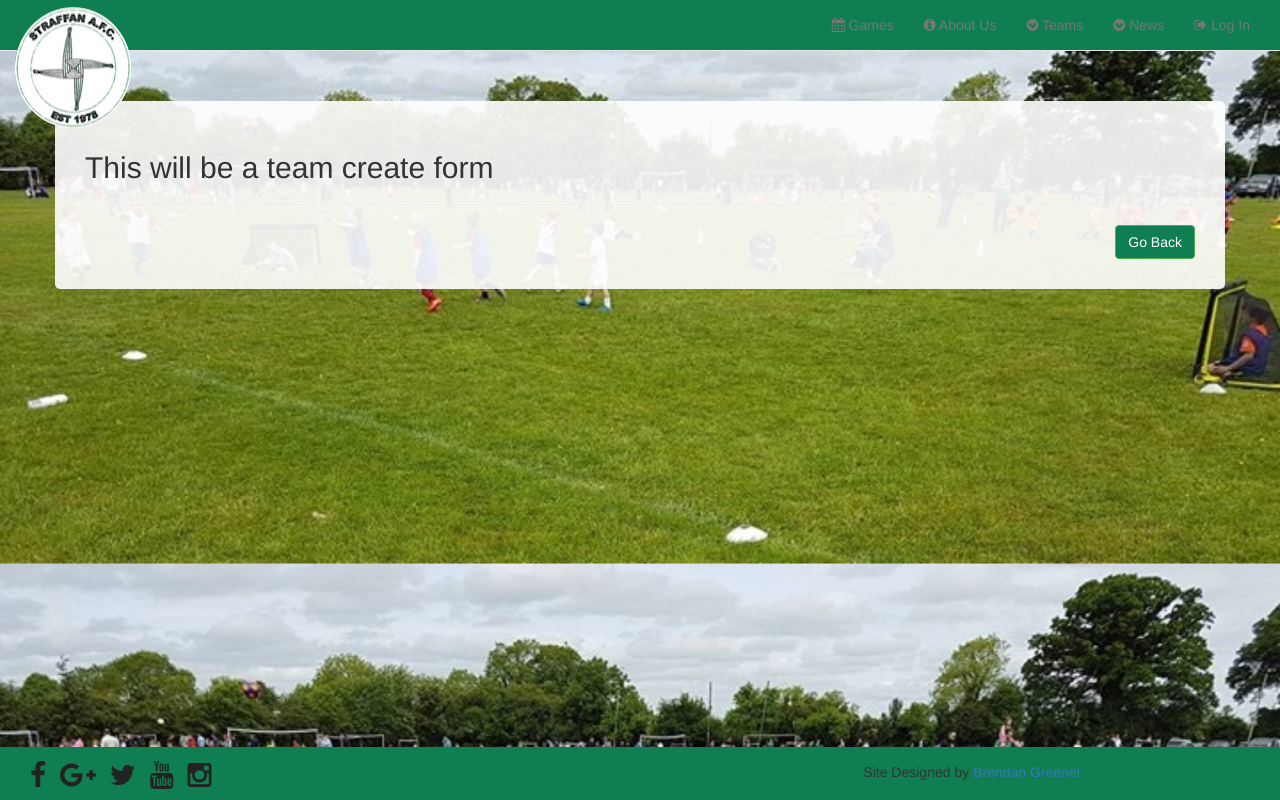
After one commit to brendanjgreene/StraffanAFC, a Django app: page /team/new/ in a window 1280 px wide. The commit adds this page. Run offline with Django 3.2, Linux system fonts and the light colour scheme; parts of the project's set-up code (start-up, migrations or seed data) failed here and were passed over; some libraries are stand-ins or nearby versions.

Commit message:
create teams template

```diff
--- a/StraffanAFC/urls.py
+++ b/StraffanAFC/urls.py
@@ -25,6 +25,7 @@
     url(r'^pages/', include('django.contrib.flatpages.urls')),
     url(r'^players/$', home_views.get_players, name='players'),
     url(r'^team/(?P<id>\d+)$', home_views.get_team, name='get_team'),
+    url(r'^teams/$', home_views.get_teams, name='get_teams'),
     url(r'^about/', home_views.get_info, name='info'),
     url(r'^profile/', home_views.profile, name='profile'),
     url(r'^team/new/', home_views.new_team, name='newteam'),
--- a/Template/base.html
+++ b/Template/base.html
@@ -33,12 +33,14 @@
                     <a href="#" class="dropdown-toggle" data-toggle="dropdown" role="button" aria-expanded="true">
                          <i class="fa fa-chevron-circle-down" aria-hidden="true"></i> Teams </a>
                     <ul class="dropdown-menu">
+                    <li><a href="/teams/">Teams</a></li>
+                    <li role="separator" class="divider"></li>
                     {% for team in teams %}
                         <li><a href="/team/{{ team.id }}">{{ team.name }}</a></li>
                     {% endfor %}
                         <li role="separator" class="divider"></li>
                         {% if user.is_superuser %}
-                            <li><a href="/team/new/">Create New Team</a></li>
+                            <li><a href="/admin/home/team/add/">Create New Team</a></li>
                             <li><a href="/admin/home/team/">Edit Teams</a></li>
                         {% endif %}
                     </ul>
@@ -103,11 +105,11 @@
             </p>
 
             <ul class="col-sm-3 list-inline pull-left">
-                <li><a href="/" target="_blank"><i class="fa fa-facebook fa-2x"></i></a></li>
-                <li><a href="/" target="_blank"><i class="fa fa-google-plus fa-2x"></i></a></li>
-                <li><a href="/" target="_blank"><i class="fa fa-twitter fa-2x"></i></a></li>
-                <li><a href="/" target="_blank"><i class="fa fa-youtube fa-2x"></i></a></li>
-                <li><a href="/" target="_blank"><i class="fa fa-instagram fa-2x"></i></a></li>
+                <li><a href="https://www.facebook.com" target="_blank"><i class="fa fa-facebook fa-2x"></i></a></li>
+                <li><a href="https://plus.google.com" target="_blank"><i class="fa fa-google-plus fa-2x"></i></a></li>
+                <li><a href="https://twitter.com/" target="_blank"><i class="fa fa-twitter fa-2x"></i></a></li>
+                <li><a href="https://www.youtube.com/" target="_blank"><i class="fa fa-youtube fa-2x"></i></a></li>
+                <li><a href="https://www.instagram.com/" target="_blank"><i class="fa fa-instagram fa-2x"></i></a></li>
             </ul>
         </div>
     </div>
--- /dev/null
+++ b/Template/team-form.html
@@ -0,0 +1,4 @@
+{% extends 'base.html' %}
+{% block content %}
+    <h2>This will be a team create form</h2>
+{% endblock %}
--- /dev/null
+++ b/Template/teams.html
@@ -0,0 +1,6 @@
+{% extends "base.html" %}
+{% block content %}
+    {% for team in teams %}
+        {% include 'teamlist.html' %}
+    {% endfor %}
+{% endblock %}
--- a/home/views.py
+++ b/home/views.py
@@ -1,11 +1,12 @@
 from django.shortcuts import render, get_object_or_404
-from models import Player, Team
+from models import Player, Team, AccountUserManager
 from forms import TeamForm, PlayerForm, UserLoginForm
 from django.shortcuts import redirect
 from django.contrib import messages, auth
 from django.core.urlresolvers import reverse
 from django.contrib.auth.decorators import login_required
 from django.template.context_processors import csrf
+from django.contrib.auth.models import UserManager
 
 
 '''def new_post(request):
@@ -134,6 +135,12 @@
                    'teams': Team.objects.all().order_by("-name")})
 
 
+def get_teams(request):
+    return render(request, "teams.html",
+                  {'teams': Team.objects.all().order_by("-name"),
+                   'team_list': Player.objects.all()})
+
+
 def get_info(request):
     return render(request, 'about.html',
                   {'teams': Team.objects.all().order_by("-name")})
--- a/schedule/views.py
+++ b/schedule/views.py
@@ -51,13 +51,17 @@
             time.append(column_4)
         except IndexError:
             time.append('')
+        except AttributeError:
+            time.append('')
         try:
             column_5 = game[6].string.strip()
             referee.append(column_5)
         except IndexError:
             referee.append('')
+        except AttributeError:
+            referee.append('')
 
-    args = {'game': game[0], 'home': home, 'away': away, 'venue': venue, 'time': time, 'referee': referee,
+    args = {'game': game, 'home': home, 'away': away, 'venue': venue, 'time': time, 'referee': referee,
             'teams': Team.objects.all().order_by("-name")}
 
     return render(request, 'schedule/schedule.html', args)
```
Also changed, not shown: Template/about.html (+13 -11 lines), Template/schedule/schedule.html (+3 -7 lines), Template/teamlist.html (added, +20 -0 lines), home/models.py (+3 -5 lines).
